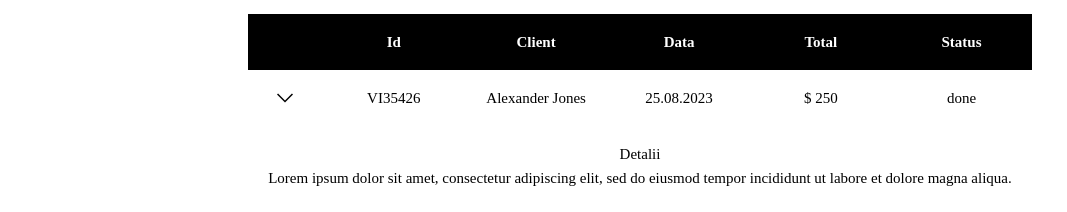
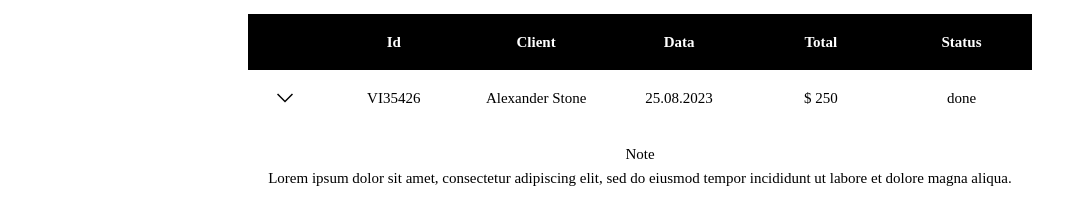
Before and after one commit to MariusHor/invoices, a Vue app: page / in a window 1280 px wide. Both pictures are taken after a click on the button 285 px from the left and 376 px from the top of the page. Shown: the part 278-490 px from the top of the page, without its empty margins (0-1067 px from the left). Built offline with nearby package versions, Linux system fonts and the light colour scheme.

Commit message:
fix(invoicesState): fix invoice state to follow same schema as form

```diff
--- a/src/components/ContainerInvoices/TableInvoices/TableInvoices.vue
+++ b/src/components/ContainerInvoices/TableInvoices/TableInvoices.vue
@@ -1,6 +1,6 @@
 <script setup>
 import { ref } from 'vue'
-import { TABLE_HEADINGS } from '@/helpers'
+import { TABLE_HEADINGS, DEFAULT_CURRENCY } from '@/helpers'
 
 defineProps({
   currentPageInvoices: Array
@@ -32,15 +32,19 @@ function toggleExpandInvoice(id) {
             </button>
           </td>
           <template v-for="key in Object.keys(invoice)" :key="key">
-            <td v-if="key !== 'description'" width="150">
-              {{ key === 'total' ? '$' : '' }} {{ invoice[key] }}
+            <td width="150" v-if="key === 'total'">{{ DEFAULT_CURRENCY }} {{ invoice[key] }}</td>
+            <td width="150" v-if="key === 'client'">
+              {{ invoice[key].firstName }} {{ invoice[key].lastName }}
+            </td>
+            <td width="150" v-else-if="key !== 'notes' && key !== 'total'">
+              {{ invoice[key] }}
             </td>
           </template>
         </tr>
         <tr v-if="invoiceToExpandId === invoice.id">
           <td colspan="6">
-            <span>Detalii</span>
-            <p>{{ invoice['description'] }}</p>
+            <span>Note</span>
+            <p>{{ invoice['notes'] }}</p>
           </td>
         </tr>
       </template>
--- a/src/components/FormInvoice/FormItems/FormItem/FormItem.vue
+++ b/src/components/FormInvoice/FormItems/FormItem/FormItem.vue
@@ -5,7 +5,7 @@ import { computed } from 'vue'
 import { FormField } from '@/components/_UI'
 import FormFieldCurrency from '../../../_UI/FormFieldCurrency.vue'
 import DropdownForm from '../../DropdownForm/DropdownForm.vue'
-import { INVOICE_UNITS_OPTIONS } from '@/helpers'
+import { INVOICE_UNITS_OPTIONS, DEFAULT_CURRENCY } from '@/helpers'
 
 const { fields, id } = defineProps({
   id: Number,
@@ -42,7 +42,7 @@ const itemTotal = computed(() => fields[id].value.price * fields[id].value.quant
     />
     <div class="item__total-price flex-column">
       <label>Total</label>
-      <span>${{ itemTotal }}</span>
+      <span>{{ DEFAULT_CURRENCY }}{{ itemTotal }}</span>
     </div>
   </li>
 </template>
--- a/src/helpers/constants.js
+++ b/src/helpers/constants.js
@@ -4,3 +4,4 @@ export const INVOICE_STATUS_OPTIONS = ['Done', 'Pending']
 export const INVOICE_UNITS_OPTIONS = ['Ore', 'Zile', 'Saptamani', 'Luni']
 export const DROPDOWN_STATES = ['closed', 'open']
 export const MAX_INV_PER_PAGE = 1
+export const DEFAULT_CURRENCY = '$'
--- a/src/helpers/index.js
+++ b/src/helpers/index.js
@@ -4,6 +4,7 @@ export {
   DROPDOWN_STATES,
   MAX_INV_PER_PAGE,
   INVOICE_STATUS_OPTIONS,
-  INVOICE_UNITS_OPTIONS
+  INVOICE_UNITS_OPTIONS,
+  DEFAULT_CURRENCY
 } from './constants'
 export { compareStringDates } from './utils'
--- a/src/store/modules/invoices.js
+++ b/src/store/modules/invoices.js
@@ -5,20 +5,28 @@ const state = {
   items: [
     {
       id: 'VI35426',
-      client: 'Alexander Jones',
+      client: {
+        firstName: 'Alexander',
+        lastName: 'Stone',
+        email: 'alexander.stone@gmail.com'
+      },
       date: '25.08.2023',
       total: 250,
       status: 'done',
-      description:
+      notes:
         'Lorem ipsum dolor sit amet, consectetur adipiscing elit, sed do eiusmod tempor incididunt ut labore et dolore magna aliqua.'
     },
     {
       id: 'VI83226',
-      client: 'David Milner',
+      client: {
+        firstName: 'David',
+        lastName: 'Milner',
+        email: 'david.milner@gmail.com'
+      },
       date: '02.04.2023',
       total: 220,
       status: 'pending',
-      description:
+      notes:
         'Lorem ipsum dolor sit amet, consectetur adipiscing elit, sed do eiusmod tempor incididunt ut labore et dolore magna aliqua.'
     }
   ]
```
